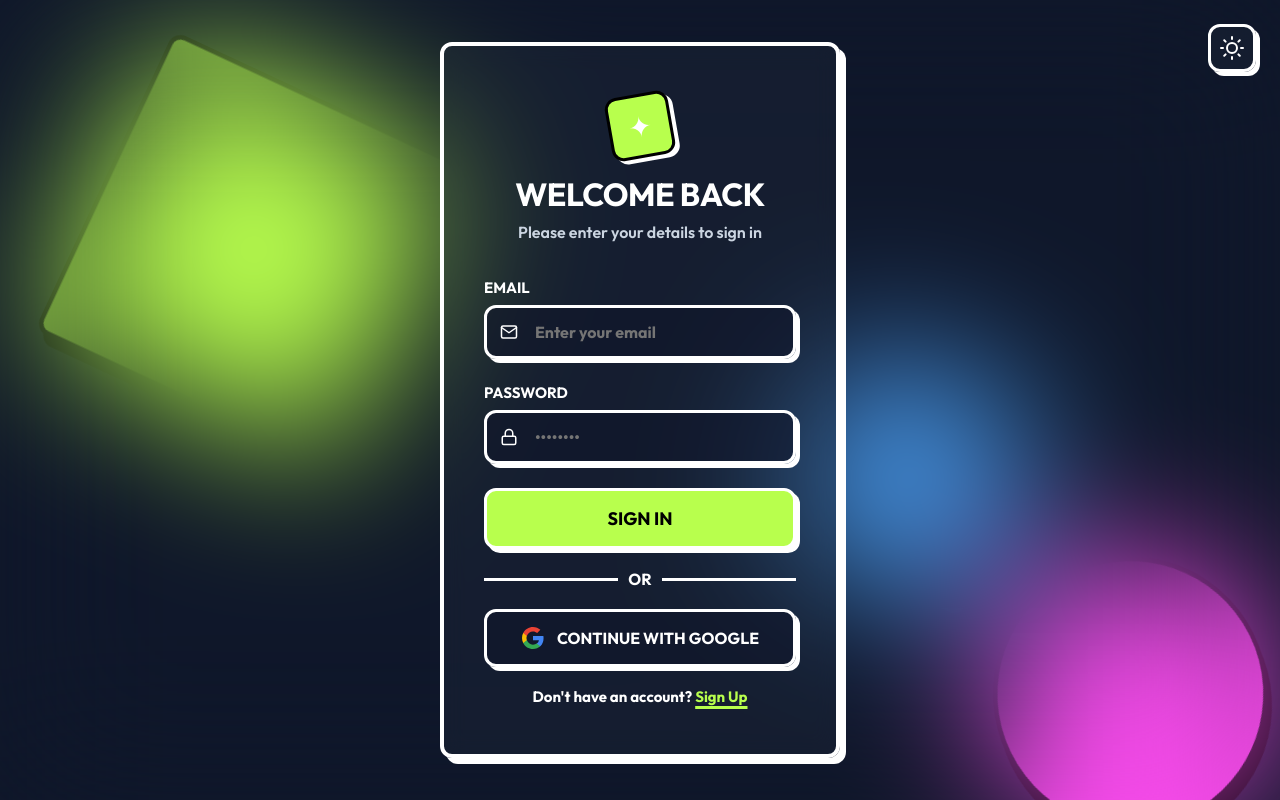
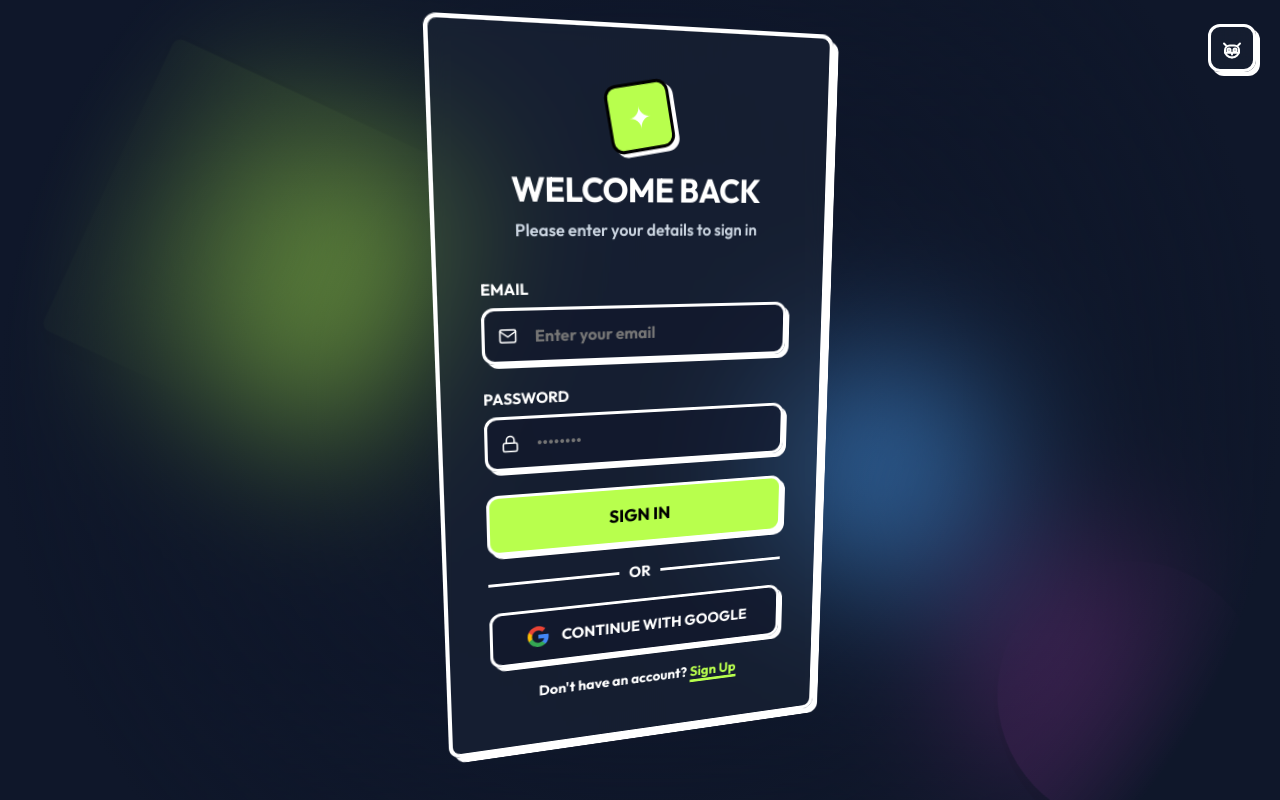
Before and after one commit to sanjansacharya-crypto/demo, a plain HTML site: page index.html in a window 1280 px wide. Both pictures are taken after a click on the button "Toggle Theme". Drawn offline with Linux system fonts and the light colour scheme.

Commit message:
ui change

```diff
--- a/index.html
+++ b/index.html
@@ -29,8 +29,26 @@
   </div>
 
   <button id="theme-toggle" class="theme-toggle-btn" aria-label="Toggle Theme">
-    <svg id="moon-icon" xmlns="http://www.w3.org/2000/svg" width="24" height="24" viewBox="0 0 24 24" fill="none" stroke="currentColor" stroke-width="2" stroke-linecap="round" stroke-linejoin="round" style="display: none;"><path d="M21 12.79A9 9 0 1 1 11.21 3 7 7 0 0 0 21 12.79z"></path></svg>
-    <svg id="sun-icon" xmlns="http://www.w3.org/2000/svg" width="24" height="24" viewBox="0 0 24 24" fill="none" stroke="currentColor" stroke-width="2" stroke-linecap="round" stroke-linejoin="round"><circle cx="12" cy="12" r="5"></circle><line x1="12" y1="1" x2="12" y2="3"></line><line x1="12" y1="21" x2="12" y2="23"></line><line x1="4.22" y1="4.22" x2="5.64" y2="5.64"></line><line x1="18.36" y1="18.36" x2="19.78" y2="19.78"></line><line x1="1" y1="12" x2="3" y2="12"></line><line x1="21" y1="12" x2="23" y2="12"></line><line x1="4.22" y1="19.78" x2="5.64" y2="18.36"></line><line x1="18.36" y1="5.64" x2="19.78" y2="4.22"></line></svg>
+    <svg id="owl-sleeping" xmlns="http://www.w3.org/2000/svg" width="24" height="24" viewBox="0 0 24 24" fill="none" stroke="currentColor" stroke-width="2" stroke-linecap="round" stroke-linejoin="round" style="display: none;">
+      <path d="M19 14.25A4.75 4.75 0 0 0 14.25 9.5H9.75A4.75 4.75 0 0 0 5 14.25v2.5h14v-2.5z"/>
+      <path d="M12 21.5c-4 0-7-3-7-7"/>
+      <path d="M19 14.5c0 4-3 7-7 7"/>
+      <path d="M8 14h2"/>
+      <path d="M14 14h2"/>
+      <path d="M12 16.5v2"/>
+      <path d="M6 9.5l-2-2"/>
+      <path d="M18 9.5l2-2"/>
+    </svg>
+    <svg id="owl-awake" xmlns="http://www.w3.org/2000/svg" width="24" height="24" viewBox="0 0 24 24" fill="none" stroke="currentColor" stroke-width="2" stroke-linecap="round" stroke-linejoin="round">
+      <path d="M19 14.25A4.75 4.75 0 0 0 14.25 9.5H9.75A4.75 4.75 0 0 0 5 14.25v2.5h14v-2.5z"/>
+      <path d="M12 21.5c-4 0-7-3-7-7"/>
+      <path d="M19 14.5c0 4-3 7-7 7"/>
+      <circle cx="9" cy="14" r="1.5"/>
+      <circle cx="15" cy="14" r="1.5"/>
+      <path d="M12 16.5v2"/>
+      <path d="M6 9.5l-2-2"/>
+      <path d="M18 9.5l2-2"/>
+    </svg>
   </button>
 
   <div class="container">
@@ -222,16 +240,16 @@
 
     // Theme Toggle Logic
     const themeToggleBtn = document.getElementById('theme-toggle');
-    const moonIcon = document.getElementById('moon-icon');
-    const sunIcon = document.getElementById('sun-icon');
+    const owlSleeping = document.getElementById('owl-sleeping');
+    const owlAwake = document.getElementById('owl-awake');
 
     function updateThemeIcons(theme) {
       if (theme === 'dark') {
-        sunIcon.style.display = 'block';
-        moonIcon.style.display = 'none';
+        owlAwake.style.display = 'block';
+        owlSleeping.style.display = 'none';
       } else {
-        sunIcon.style.display = 'none';
-        moonIcon.style.display = 'block';
+        owlAwake.style.display = 'none';
+        owlSleeping.style.display = 'block';
       }
     }
 
@@ -245,6 +263,14 @@
       document.documentElement.setAttribute('data-theme', newTheme);
       localStorage.setItem('theme', newTheme);
       updateThemeIcons(newTheme);
+    });
+
+    // 3D Tilt interactive effect
+    document.addEventListener('mousemove', (e) => {
+      const x = (window.innerWidth / 2 - e.pageX) / 40;
+      const y = (window.innerHeight / 2 - e.pageY) / -40;
+      document.documentElement.style.setProperty('--rotateX', `${y}deg`);
+      document.documentElement.style.setProperty('--rotateY', `${x}deg`);
     });
 
     document.addEventListener('DOMContentLoaded', () => {
--- a/styles.css
+++ b/styles.css
@@ -61,6 +61,16 @@ body {
     overflow: hidden;
     background-color: var(--bg-base);
     transition: background-color 0.5s ease;
+}
+
+.animated-background::before {
+    content: '';
+    position: absolute;
+    inset: 0;
+    background: radial-gradient(circle at center, transparent 0%, var(--bg-color) 85%);
+    z-index: 2;
+    pointer-events: none;
+    transition: background 0.5s ease;
 }
 
 .animated-background::after {
@@ -128,6 +138,9 @@ body {
     width: 100%;
     max-width: 440px;
     padding: 20px;
+    transform: perspective(1000px) rotateX(var(--rotateX, 0deg)) rotateY(var(--rotateY, 0deg));
+    transform-style: preserve-3d;
+    transition: transform 0.1s ease-out;
 }
 
 /* Brutalist Card */
@@ -237,6 +250,7 @@ input:focus {
 
 input:focus+.input-icon {
     color: var(--primary);
+    transform: scale(1.15) translateY(-2px) rotate(5deg);
 }
 
 /* Button */
```
